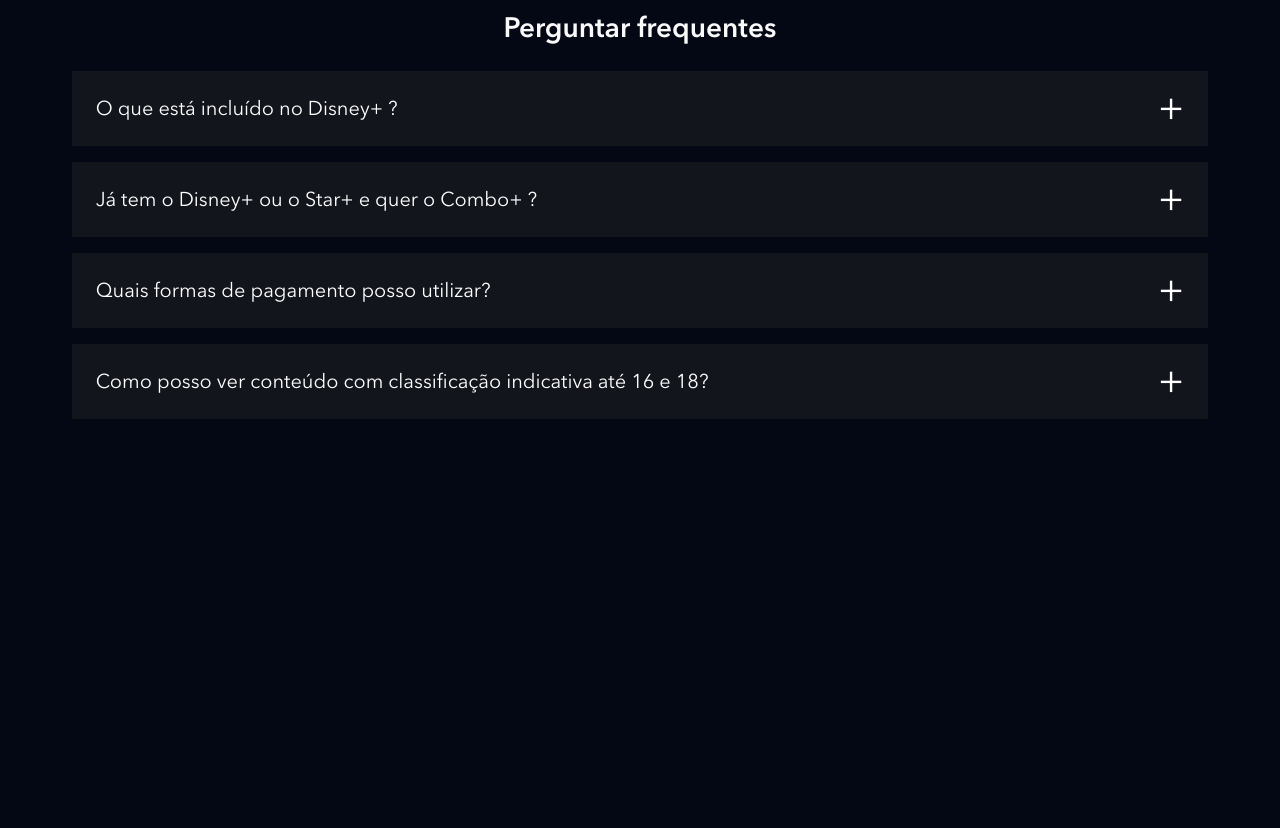
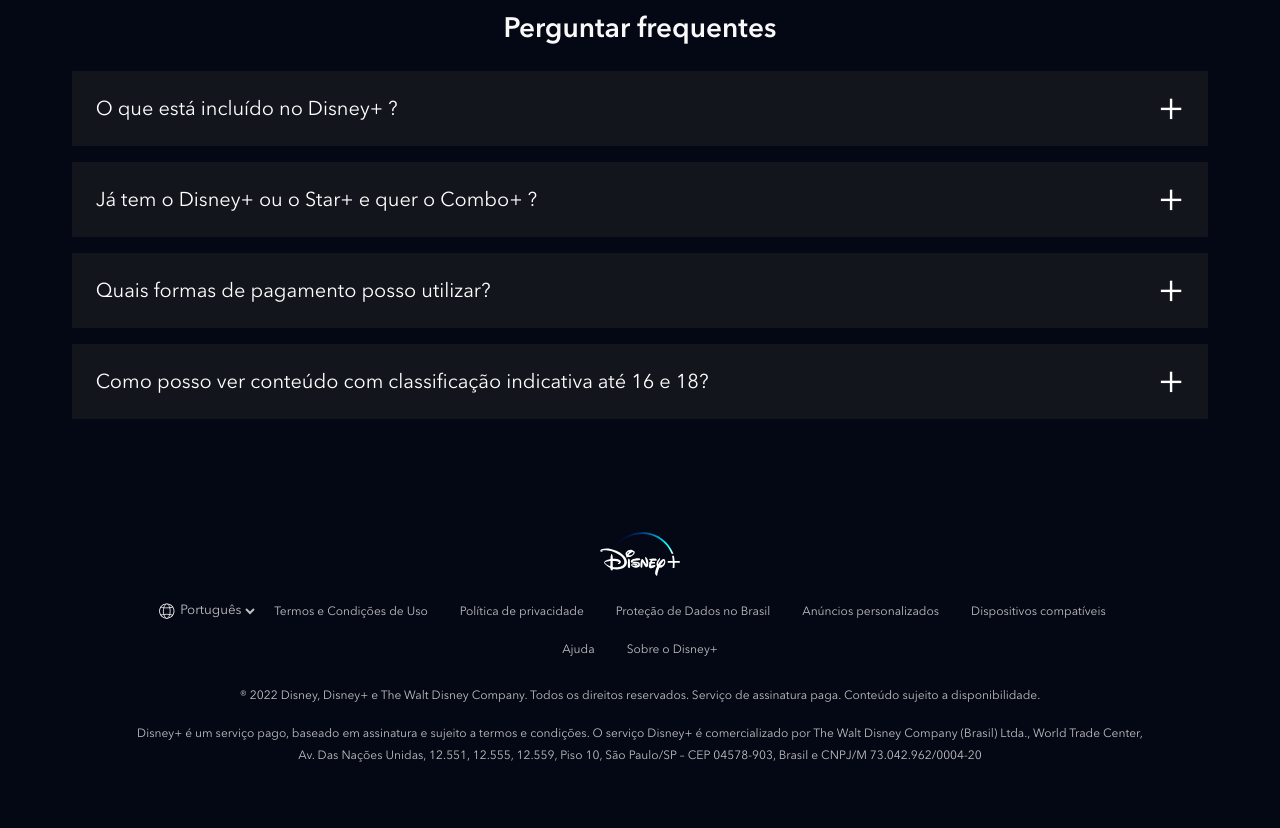
Before and after one commit to marquera/Clone-Disney-, a website: page index.html in a window 1280 px wide. Shown: the part 4298-5126 px from the top of the page. Before the commit the page ends 4804 px from the top, so only its background shows below. Drawn offline with nearby package versions, Linux system fonts and the light colour scheme; files that its build step writes are made by us from their sources; files whose address does not match are found by name.

Commit message:
Footer Adicionado

```diff
--- a/index.html
+++ b/index.html
@@ -273,6 +273,49 @@
             </li>
         </ul>
     </section>
+    <footer class="footer">
+        <div class="footer__container">
+            <img class="footer__logo" src="dist/images/disneyplus.svg" alt="Disney+">
+            <ul class="footer__links">
+                <div class="language-selector">
+                    <img src="./dist/images/icones/globe.svg" alt="Globo do mundo">
+                    <select>
+                        <option>English</option>
+                        <option selected>Português</option>
+                    </select>
+                </div>
+                <li class="footer__links__item">
+                    <a class="text--small" href="">Termos e Condições de Uso</a>
+                </li>
+                <li class="footer__links__item">
+                    <a href="" class="text--small">Política de privacidade</a>
+                </li>
+                <li class="footer__links__item">
+                    <a href="#" class="text--small">Proteção de Dados no Brasil</a>
+                </li>
+                <li class="footer__links__item">
+                    <a href="#" class="text--small">Anúncios personalizados</a>
+                </li>
+                <li class="footer__links__item">
+                    <a href="" class="text--small">
+                        Dispositivos compatíveis
+                    </a>
+                </li>
+                <li class="footer__links__item">
+                    <a href="#" class="text--small">Ajuda</a>
+                </li>
+                <li class="footer__links__item">
+                    <a href="" class="text--small">Sobre o Disney+</a>
+                </li>
+            </ul>
+            <p class="text--small">
+                ® 2022 Disney, Disney+ e The Walt Disney Company. Todos os direitos reservados. Serviço de assinatura paga. Conteúdo sujeito a disponibilidade.
+            </p>
+            <p class="text--small">
+                Disney+ é um serviço pago, baseado em assinatura e sujeito a termos e condições. O serviço Disney+ é comercializado por The Walt Disney Company (Brasil) Ltda., World Trade Center, Av. Das Nações Unidas, 12.551, 12.555, 12.559, Piso 10, São Paulo/SP – CEP 04578-903, Brasil e CNPJ/M 73.042.962/0004-20
+            </p>
+        </div>
+    </footer>
     <script src="./src/main.js"></script>
 </body>
 </html>
--- /dev/null
+++ b/src/styles/_footer.scss
@@ -0,0 +1,69 @@
+@use 'variaveis';
+
+.footer {
+    padding: 26px 8px;
+
+    &__container {
+        max-width: 1024px;
+        width: 100%;
+        margin: 0 auto;
+        text-align: center;
+        padding-bottom: 20px;
+    }
+
+    &__logo {
+        width: 80px;
+        margin: 0 auto 10px;
+    }
+
+    &__links {
+        margin-bottom: 16px;
+        display: flex;
+        align-items: center;
+        flex-wrap: wrap;
+        justify-content: center;
+
+        &__item {
+            display: inline-block;
+
+            a {
+                text-decoration: none;
+                padding: 8px 16px;
+                display: block;
+
+                &:hover {
+                    color: variaveis.$corTextoSecundario;
+                }
+            }
+        }
+    }
+
+    p {
+        margin-bottom: 16px;
+    }
+}
+
+.language-selector {
+    display: flex;
+    align-items: center;
+
+    img {
+        height: 18px;
+        width: 18px;
+    }
+
+    select {
+        background-color: transparent;
+        border: none;
+        color: variaveis.$corTextoPrincipal;
+        height: 38px;
+
+        &:hover {
+            color: variaveis.$corTextoSecundario;
+        }
+
+        option {
+            color: variaveis.$corDeFundo;
+        }
+    }
+}
--- a/src/styles/main.scss
+++ b/src/styles/main.scss
@@ -4,6 +4,7 @@
 @use 'plans';
 @use 'available-devices';
 @use 'faq';
+@use 'footer';
 
 @font-face {
     font-family: Avenir;
```
